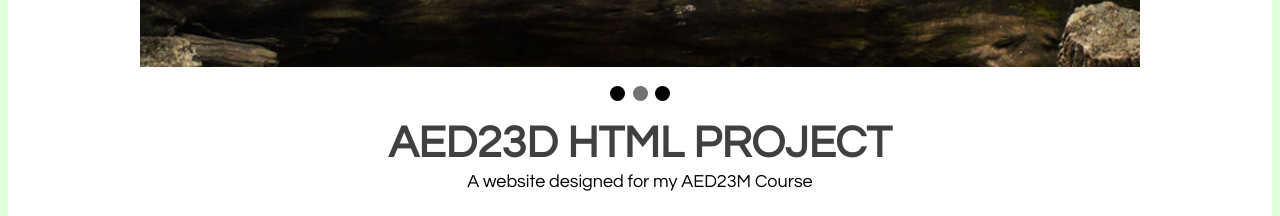
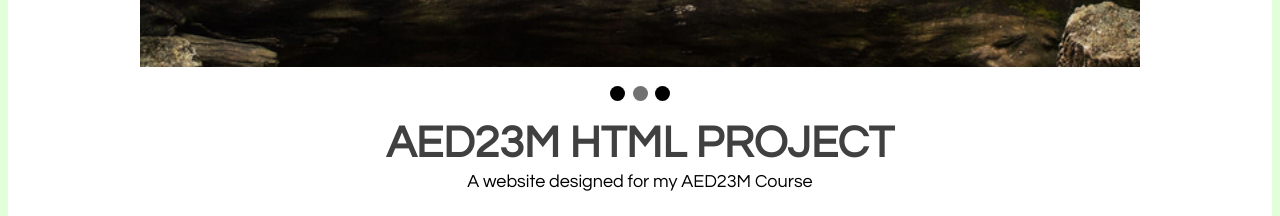
Before and after one commit to shammininathan28/AED23DHtmlpages.github.io, a plain HTML site: page index.html in a window 1280 px wide. Shown: the part 823-1039 px from the top of the page. Drawn offline with Linux system fonts and the light colour scheme.

Commit message:
Update index.html

```diff
--- a/index.html
+++ b/index.html
@@ -84,7 +84,7 @@ function showSlides() {
 
     	<br>
 <div class="title">
-	  <h2>AED23D HTML PROJECT</h2>
+	  <h2>AED23M HTML PROJECT</h2>
 	  <p> A website designed for my AED23M Course </p>
 		</div>
 </div>
```
